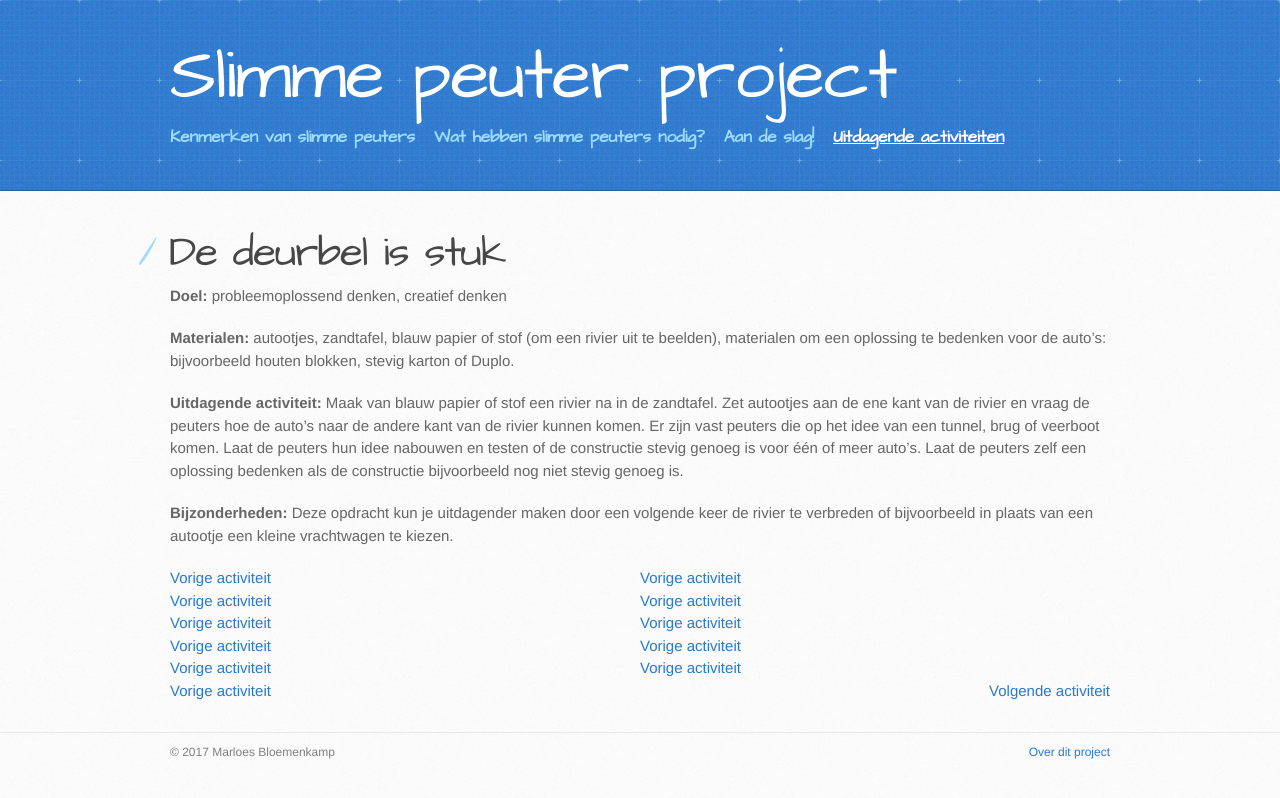
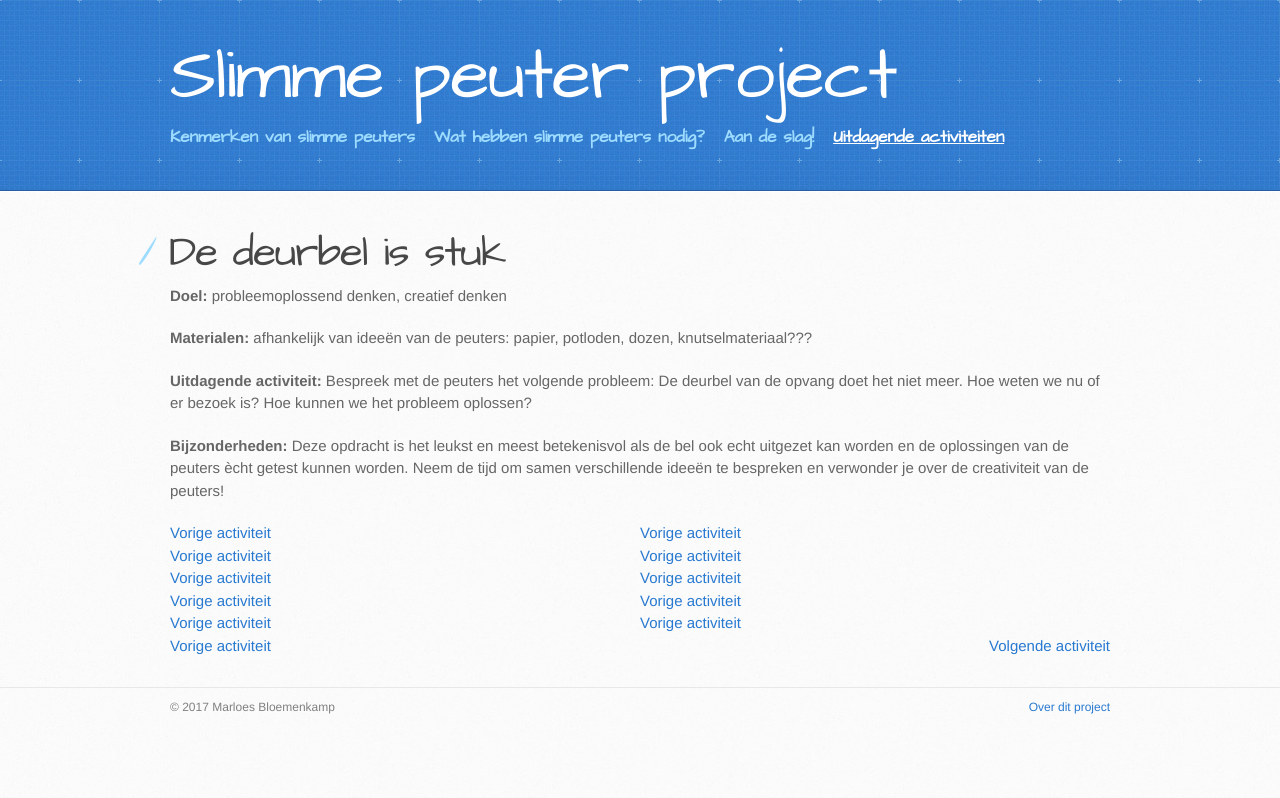
Before and after one commit to marloesbloemenkamp/marloesbloemenkamp.github.io, a Jekyll site: the page built from activiteiten/de_deurbel_is_stuk.md, in a window 1280 px wide. Shown: the top 798 px of the page. Built offline with Jekyll 4.4.1, drawn with Linux system fonts in a browser that asks for light colours.

Commit message:
Update de_deurbel_is_stuk.md

```diff
--- a/activiteiten/de_deurbel_is_stuk.md
+++ b/activiteiten/de_deurbel_is_stuk.md
@@ -4,13 +4,17 @@
 permalink: activiteiten/de_deurbel_is_stuk/
 menu_index: 2
 parent: activiteiten
-tags: [probleemoplossend denken, creatief denken, samenwerken]
+tags:
+  - probleemoplossend denken
+  - creatief denken
+  - samenwerken
+published: true
 ---
 
 **Doel:** probleemoplossend denken, creatief denken
 
-**Materialen:** autootjes, zandtafel, blauw papier of stof (om een rivier uit te beelden), materialen om een oplossing te bedenken voor de auto’s: bijvoorbeeld houten blokken, stevig karton of Duplo.
+**Materialen:** afhankelijk van ideeën van de peuters: papier, potloden, dozen, knutselmateriaal???
 
-**Uitdagende activiteit:** Maak van blauw papier of stof een rivier na in de zandtafel. Zet autootjes aan de ene kant van de rivier en vraag de peuters hoe de auto’s naar de andere kant van de rivier kunnen komen. Er zijn vast peuters die op het idee van een tunnel, brug of veerboot komen. Laat de peuters hun idee nabouwen en testen of de constructie stevig genoeg is voor één of meer auto’s. Laat de peuters zelf een oplossing bedenken als de constructie bijvoorbeeld nog niet stevig genoeg is.
+**Uitdagende activiteit:** Bespreek met de peuters het volgende probleem: De deurbel van de opvang doet het niet meer. Hoe weten we nu of er bezoek is? Hoe kunnen we het probleem oplossen?
 
-**Bijzonderheden:** Deze opdracht kun je uitdagender maken door een volgende keer de rivier te verbreden of bijvoorbeeld in plaats van een autootje een kleine vrachtwagen te kiezen.
+**Bijzonderheden:** Deze opdracht is het leukst en meest betekenisvol als de bel ook echt uitgezet kan worden en de oplossingen van de peuters ècht getest kunnen worden. Neem de tijd om samen verschillende ideeën te bespreken en verwonder je over de creativiteit van de peuters!
```
